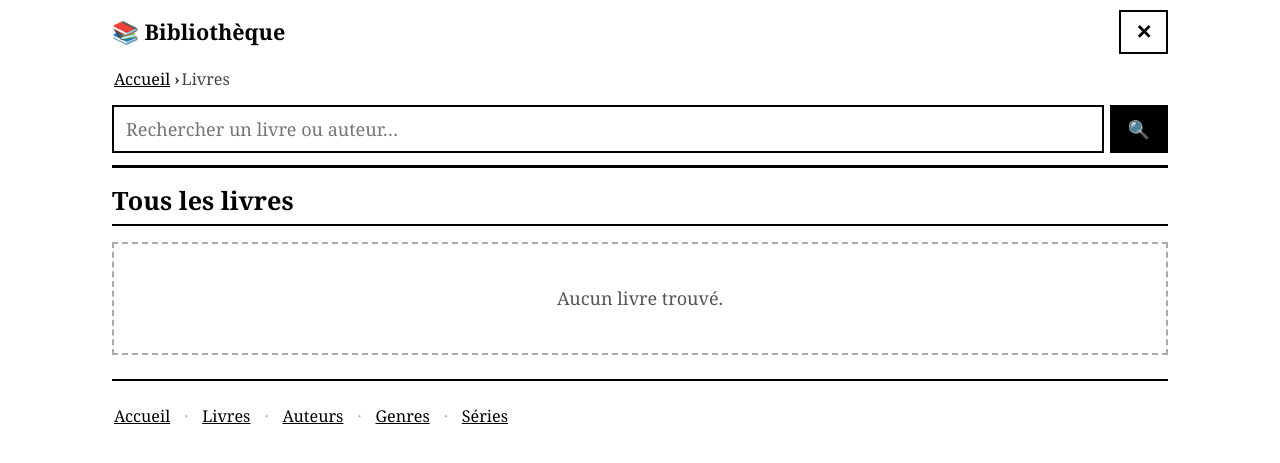
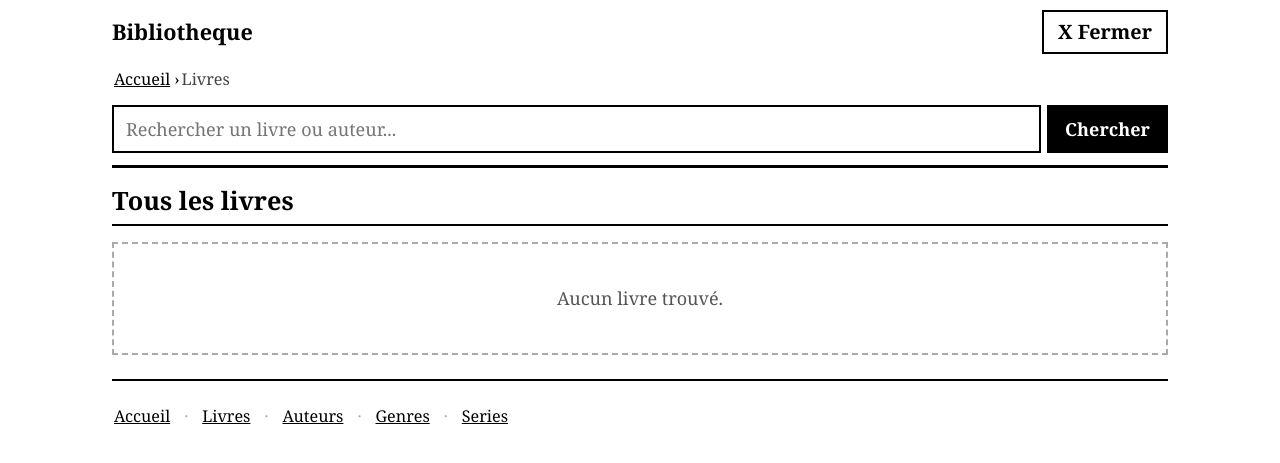
Before and after one commit to fmajurel/kobo-calibre-browser, a FastAPI app: page /books/ in a window 1280 px wide. Shown: the top 463 px of the page. Run offline with FastAPI, Linux system fonts and the light colour scheme; the visitor is signed in with stand-in values (Sample User, id 1); data that the repository does not hold is empty.

Commit message:
fix: remplace emojis et caracteres speciaux par ASCII (compatibilite police Kobo)

```diff
--- a/app/templates/base.html
+++ b/app/templates/base.html
@@ -4,7 +4,7 @@
   <meta charset="UTF-8">
   <meta name="viewport" content="width=device-width, initial-scale=1.0">
   <meta name="htmx-config" content='{"historyEnabled":false}'>
-  <title>{% block title %}Bibliothèque{% endblock %} — Calibre</title>
+  <title>{% block title %}Bibliotheque{% endblock %} -- Calibre</title>
   <link rel="stylesheet" href="/static/css/eink.css">
   <script src="/static/js/htmx.min.js" defer></script>
 </head>
@@ -12,8 +12,8 @@
 
   <header class="site-header">
     <div class="header-top">
-      <a href="/" class="site-title">📚 Bibliothèque</a>
-      <a href="javascript:window.close()" class="btn-close-browser" title="Fermer le navigateur">✕</a>
+      <a href="/" class="site-title">Bibliotheque</a>
+      <a href="javascript:window.close()" class="btn-close-browser" title="Fermer le navigateur">X Fermer</a>
     </div>
 
     {# Breadcrumb #}
@@ -21,7 +21,7 @@
     <nav class="breadcrumb" aria-label="Navigation">
       <a href="/">Accueil</a>
       {% for label, url in breadcrumbs %}
-        <span aria-hidden="true"> › </span>
+        <span aria-hidden="true"> &rsaquo; </span>
         {% if loop.last %}
           <span class="current">{{ label }}</span>
         {% else %}
@@ -36,13 +36,13 @@
       <input
         type="search"
         name="q"
-        placeholder="Rechercher un livre ou auteur…"
+        placeholder="Rechercher un livre ou auteur..."
         value="{{ q | default('') }}"
         autocomplete="off"
         autocorrect="off"
         autocapitalize="off"
       >
-      <button type="submit" aria-label="Chercher">🔍</button>
+      <button type="submit" aria-label="Chercher">Chercher</button>
     </form>
   </header>
 
@@ -52,14 +52,14 @@
 
   <footer class="site-footer">
     <a href="/">Accueil</a>
-    <span>·</span>
+    <span>&middot;</span>
     <a href="/books">Livres</a>
-    <span>·</span>
+    <span>&middot;</span>
     <a href="/authors">Auteurs</a>
-    <span>·</span>
+    <span>&middot;</span>
     <a href="/tags">Genres</a>
-    <span>·</span>
-    <a href="/series">Séries</a>
+    <span>&middot;</span>
+    <a href="/series">Series</a>
   </footer>
 
 </body>
```
